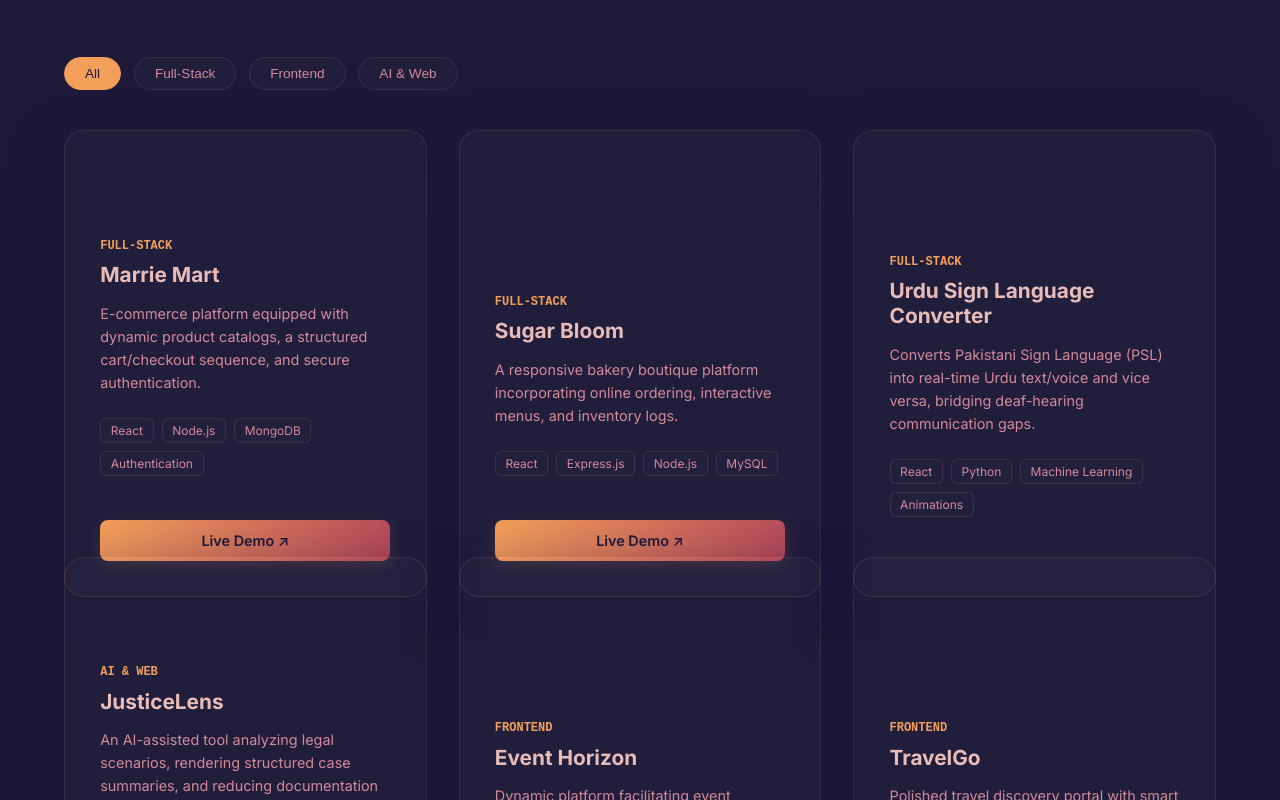
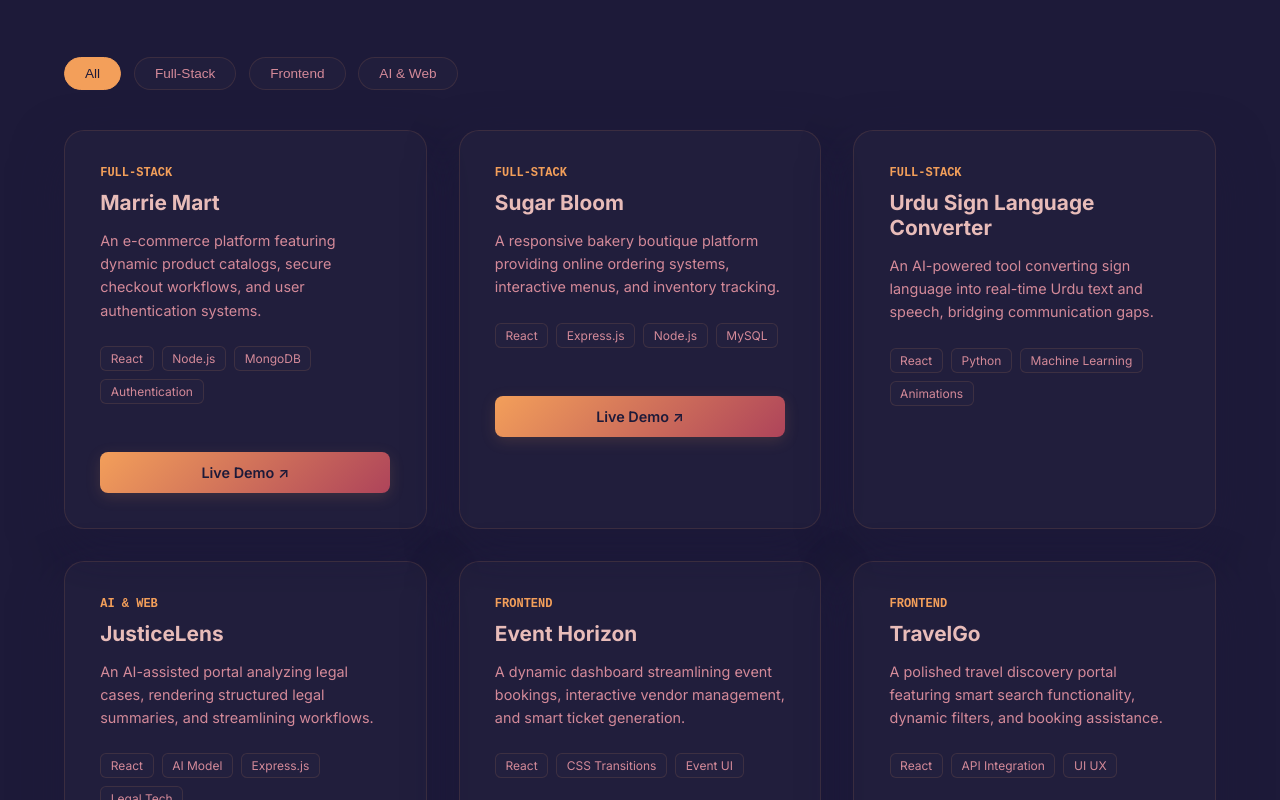
Before and after one commit to Marrie792-design/portfolioo-frontend, a React (Vite) app in the folder portfolio-frontend/: page / in a window 1280 px wide. Shown: the part 2840-3640 px from the top of the page. Built offline with nearby package versions, Linux system fonts and the light colour scheme.

Commit message:
demo link set

```diff
--- a/portfolio-frontend/src/pagess/Portfolioo.css
+++ b/portfolio-frontend/src/pagess/Portfolioo.css
@@ -662,10 +662,6 @@ section {
 }
 
 .project-card {
-   display: flex;
-    flex-direction: column;
-    justify-content: space-between;
-    height: 100%;
   position: relative;
   background: var(--bg-card);
   border: 1px solid var(--border-glass);
@@ -729,39 +725,11 @@ section {
   text-decoration: underline;
 }
 /* Project Links Flex Container */
-
-
-/* Dono buttons ki styling (Equal sizing aur center text ke liye) */
-.demo-link, .view-code-link {
-    flex: 1; /* Dono buttons ko equal width dega */
-    display: inline-flex;
-    align-items: center;
-    justify-content: center;
-    padding: 12px 20px;
-    border-radius: 10px;
-    font-weight: 600;
-    text-decoration: none;
-    transition: all 0.3s ease;
-    text-align: center;
-}
-
-/* View Code button ko glassmorphism look dene ke liye (kyunki live demo pehle hi colored hai) */
-.view-code-link {
-    background: rgba(255, 255, 255, 0.08);
-    color: #fff;
-    border: 1px solid rgba(255, 255, 255, 0.15);
-}
-
-.view-code-link:hover {
-    background: rgba(255, 255, 255, 0.18);
-    border-color: rgba(255, 255, 255, 0.3);
-}
 .project-links {
-    margin-top: auto; /* Buttons ko hamesha bottom par push karega */
-    padding-top: 20px; /* Text se thoda gap rakhne ke liye */
-    display: flex;
-    gap: 12px; /* Dono buttons ke darmiyan space */
-    width: 100%;
+  display: flex;
+  gap: 1rem;
+  margin-top: auto; /* Buttons ko card ke bottom par align rakhega chahe description choti-badi ho */
+  padding-top: 1.5rem;
   flex-wrap: wrap; /* Tighter mobile screens par buttons wrap ho sakein */
 }
 
@@ -1286,13 +1254,13 @@ html, body {
         box-sizing: border-box !important;
     }
 
-    /* .project-card {
+    .project-card {
         width: 100% !important;
-        max-width: 100% !important;
+        max-width: 100% !important; /* Card hamesha padding ke andar rahega */
         margin-left: 0 !important;
         margin-right: 0 !important;
         box-sizing: border-box !important;
-    } */
+    }
 
     /* 4. Filter Bar ko screen se bahar bhagne se roka aur smooth swipe-scroll de diya */
     .filter-bar {
--- a/portfolio-frontend/src/pagess/Portfolioo.jsx
+++ b/portfolio-frontend/src/pagess/Portfolioo.jsx
@@ -90,50 +90,46 @@ export default function Portfolioo() {
 
 
   const projects = [
-
     {
         title: 'Marrie Mart',
         category: 'Full-Stack',
         tags: ['React', 'Node.js', 'MongoDB', 'Authentication'],
-            description: 'E-commerce platform equipped with dynamic product catalogs, a structured cart/checkout sequence, and secure authentication.',
+        description: 'An e-commerce platform featuring dynamic product catalogs, secure checkout workflows, and user authentication systems.',
         demoLink: 'https://marrie-mart-fnlsk8wte-kzarlish792-7686s-projects.vercel.app/',
     },
-
     {
         title: 'Sugar Bloom',
         category: 'Full-Stack',
         tags: ['React', 'Express.js', 'Node.js', 'MySQL'],
-            description: 'A responsive bakery boutique platform incorporating online ordering, interactive menus, and inventory logs.',
+        description: 'A responsive bakery boutique platform providing online ordering systems, interactive menus, and inventory tracking.',
         demoLink: 'https://sugar-bloom-git-main-kzarlish792-7686s-projects.vercel.app/',
     },
-
     {
         title: 'Urdu Sign Language Converter',
         category: 'Full-Stack',
         tags: ['React', 'Python', 'Machine Learning', 'Animations'],
-            description: 'Converts Pakistani Sign Language (PSL) into real-time Urdu text/voice and vice versa, bridging deaf-hearing communication gaps.',
+        description: 'An AI-powered tool converting sign language into real-time Urdu text and speech, bridging communication gaps.',
         demoLink: '#',
     },
     {
         title: 'JusticeLens',
         category: 'AI & Web',
         tags: ['React', 'AI Model', 'Express.js', 'Legal Tech'],
-            description: 'An AI-assisted tool analyzing legal scenarios, rendering structured case summaries, and reducing documentation times.',
+        description: 'An AI-assisted portal analyzing legal cases, rendering structured legal summaries, and streamlining workflows.',
         demoLink: '#',
     },
-
     {
         title: 'Event Horizon',
         category: 'Frontend',
         tags: ['React', 'CSS Transitions', 'Event UI'],
-            description: 'Dynamic platform facilitating event booking, vendor listings, and intuitive ticket generation systems.',
+        description: 'A dynamic dashboard streamlining event bookings, interactive vendor management, and smart ticket generation.',
         demoLink: '#',
     },
     {
         title: 'TravelGo',
         category: 'Frontend',
         tags: ['React', 'API Integration', 'UI UX'],
-            description: 'Polished travel discovery portal with smart dynamic search criteria, comprehensive category filters, and booking options.',
+        description: 'A polished travel discovery portal featuring smart search functionality, dynamic filters, and booking assistance.',
         demoLink: '#',
     }
 ];
```
Lines whose indentation alone changed are shown as unchanged.
